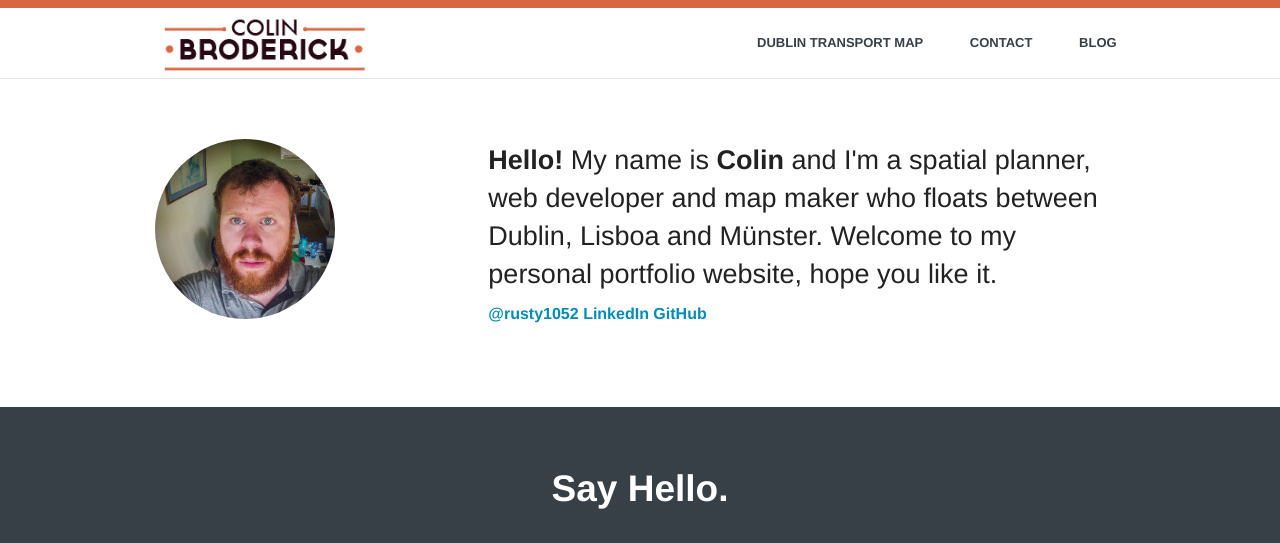
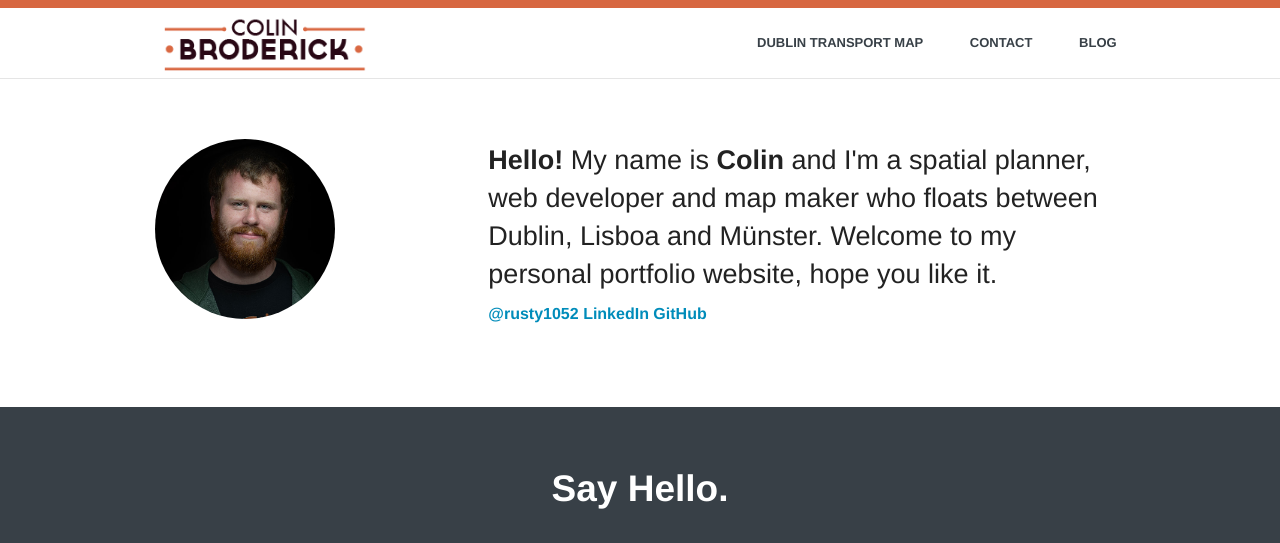
Before and after one commit to rustyb/cbroderickme, a Jekyll site: the page built from hello.html, in a window 1280 px wide. Shown: the top 543 px of the page. Built offline with Jekyll 4.4.1, drawn with Linux system fonts in a browser that asks for light colours.

Commit message:
changed pic on hello to colin1 jpg

```diff
--- a/hello.html
+++ b/hello.html
@@ -6,7 +6,7 @@ permalink: /hello/
 
 <div class="header row">
 	<div class="small-3 columns">
-		<img class="me" alt="Me_ballina" src="{{"/media/colin.jpg" | prepend: site.baseurl}}">
+		<img class="me" alt="Me_ballina" src="{{"/media/colin1.jpg" | prepend: site.baseurl}}">
 	</div>
 	<div class="small-8 columns">
 		<h3><b>Hello!</b> My name is <b>Colin</b> and I'm a spatial planner, web developer and map maker who floats between Dublin, Lisboa and Münster. Welcome to my personal portfolio website, hope you like it.</h3>
```
